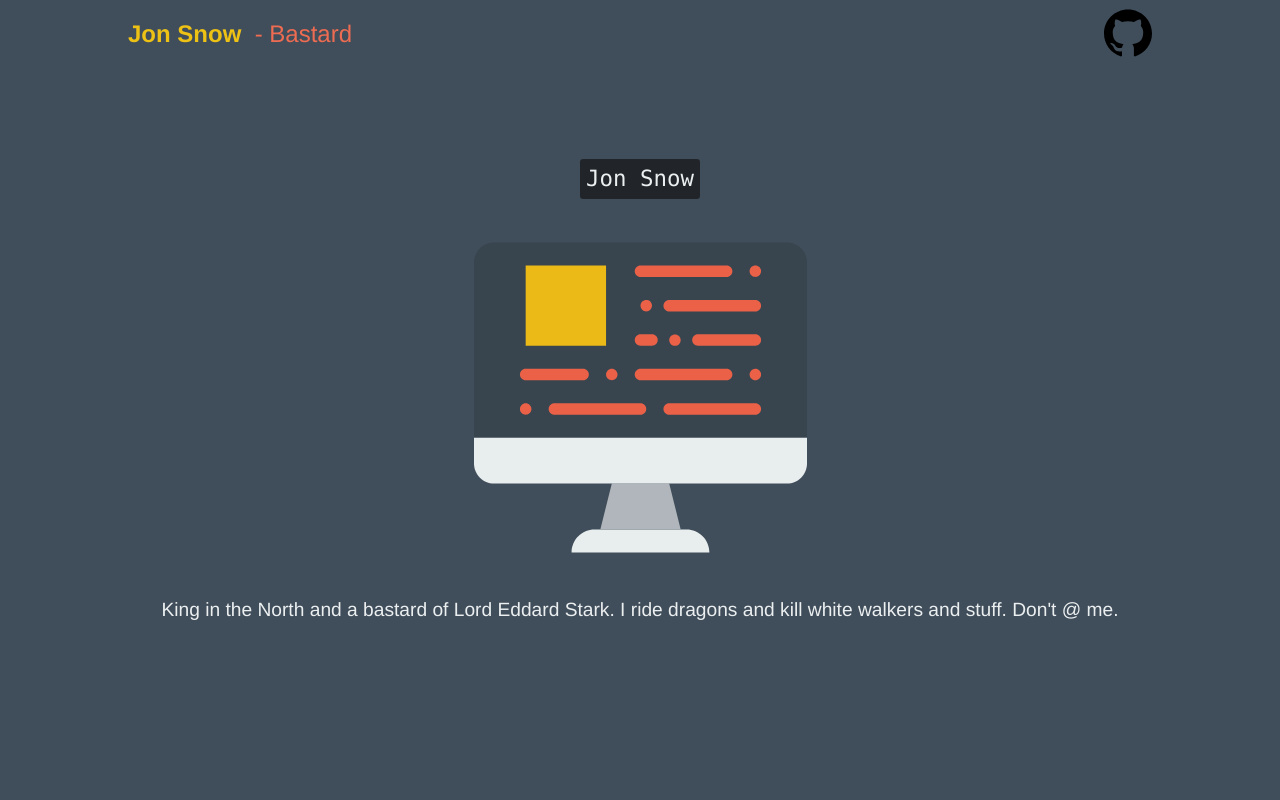
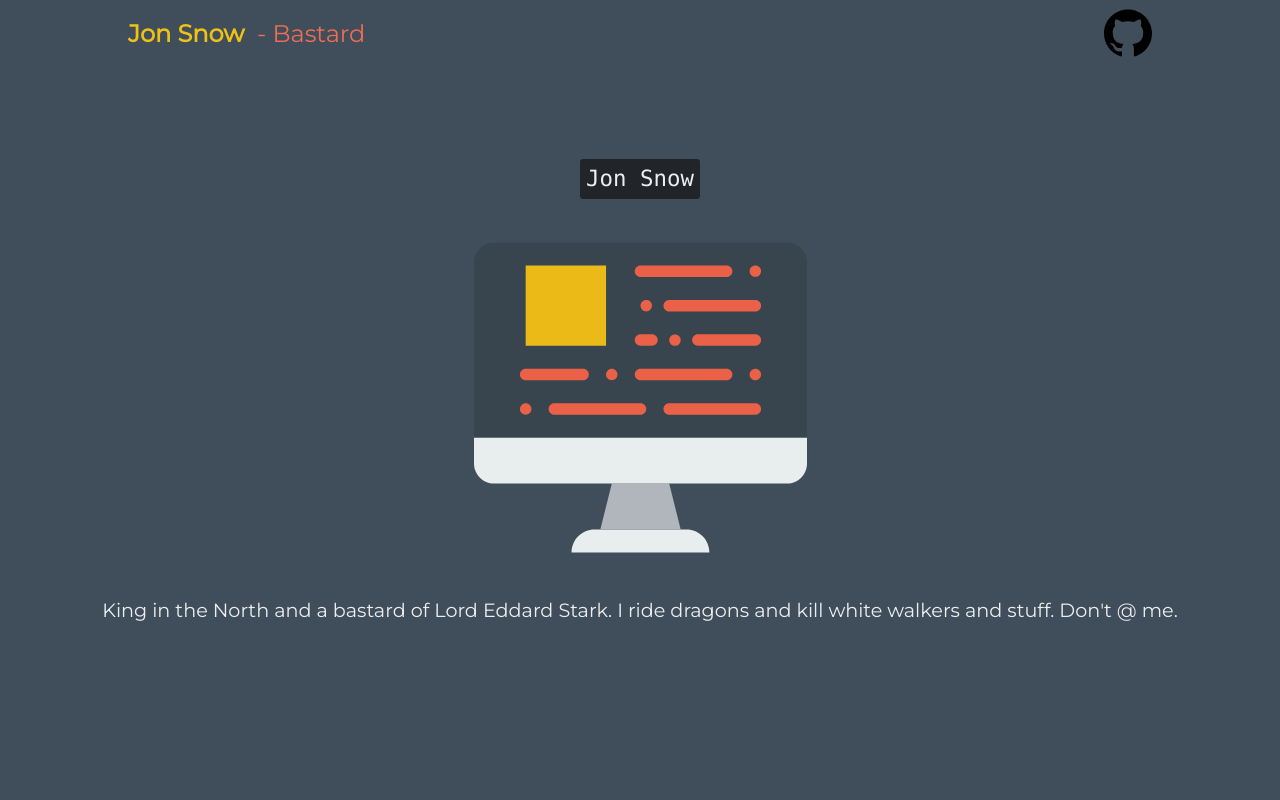
Before and after one commit to holistic-web/portfolio-fabricator, a Vue app: page / in a window 1280 px wide. Shown: the top 800 px of the page. Built offline with nearby package versions, Linux system fonts and the light colour scheme.

Commit message:
feat: changed main font

```diff
--- a/public/index.html
+++ b/public/index.html
@@ -4,7 +4,8 @@
     <meta charset="utf-8">
     <meta http-equiv="X-UA-Compatible" content="IE=edge">
     <meta name="viewport" content="width=device-width,initial-scale=1.0">
-    <link rel="icon" href="<%= BASE_URL %>favicon.ico">
+	<link rel="icon" href="<%= BASE_URL %>favicon.ico">
+	<link href="https://fonts.googleapis.com/css?family=Montserrat" rel="stylesheet">
     <title>portfolio-fabricator</title>
   </head>
   <body>
--- a/src/App.vue
+++ b/src/App.vue
@@ -19,7 +19,7 @@
 @import './styles/helper-classes.scss';
 @import './styles/defaults/a.scss';
 #app {
-	font-family: 'Avenir', Helvetica, Arial, sans-serif;
+	font-family: 'Montserrat', Helvetica, Arial, sans-serif;
 	-webkit-font-smoothing: antialiased;
 	-moz-osx-font-smoothing: grayscale;
 	width: 100%;
```
